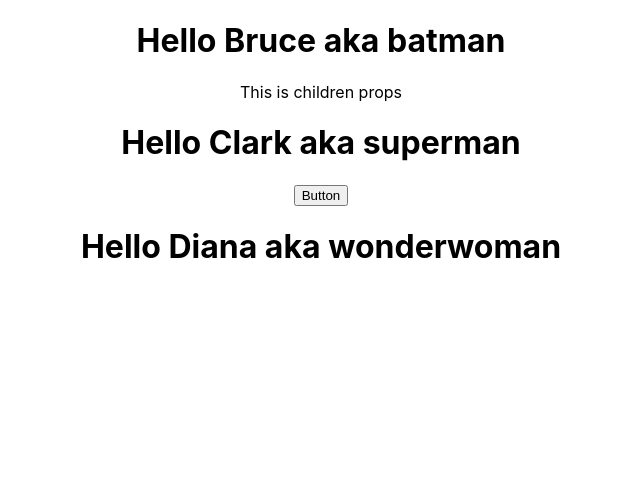
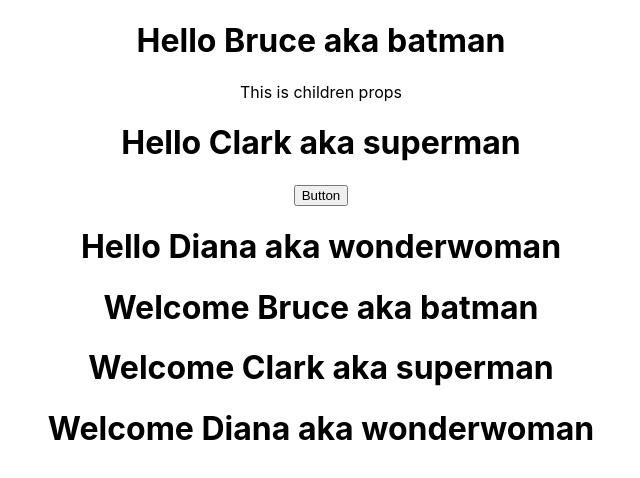
Before and after one commit to Chen-Stefan/React_practice, a React (Create React App) app in the folder practice/: page / in a window 1280 px wide. Shown: the top 478 px of the page, without its empty margins (319-959 px from the left). Built offline with nearby package versions, Linux system fonts and the light colour scheme.

Commit message:
Use props with class component

```diff
--- a/practice/src/App.js
+++ b/practice/src/App.js
@@ -17,6 +17,9 @@ class App extends Component {
         <button>Button</button>
       </Greet>
       <Greet name="Diana" hero='wonderwoman'/>
+      <Welcome name="Bruce" hero='batman' />
+      <Welcome name="Clark" hero='superman' />
+      <Welcome name="Diana" hero='wonderwoman' />
     </div>
     );
   }
--- a/practice/src/components/Welcome.js
+++ b/practice/src/components/Welcome.js
@@ -2,7 +2,7 @@ import React, {Component} from "react";
 
 class Welcome extends Component {
   render() {
-    return <h1>Class Component</h1>
+    return <h1>Welcome {this.props.name} aka {this.props.hero} </h1>
   }
 }
 
```
